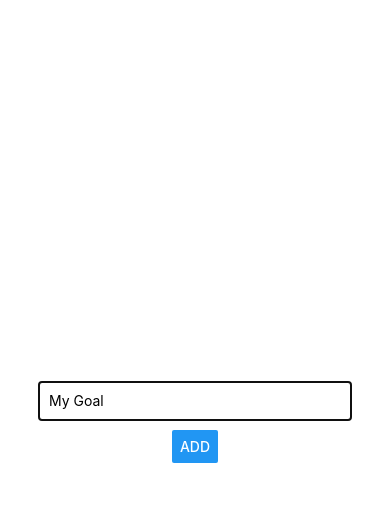
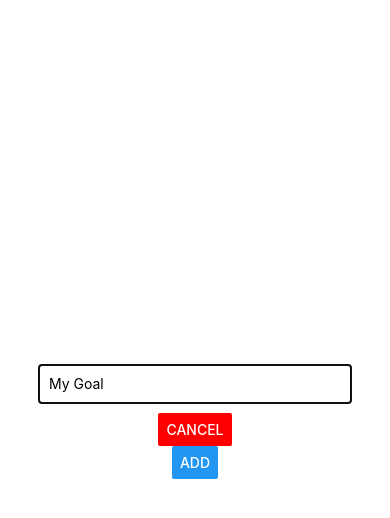
Before and after one commit to OnoprienkoArtem/RN-app-goalsList, a React Native app: screen / in a window 390 px wide. Both pictures are taken after a click on the button "ADD NEW GOAL". Shown: the top 518 px of the page. Built offline with nearby package versions, Linux system fonts and the light colour scheme.

Commit message:
clear input field after add

```diff
--- a/components/GoalInput.js
+++ b/components/GoalInput.js
@@ -6,6 +6,11 @@
 
     const goalInputHandler = enteredText => {
         setEnteredGoal(enteredText);
+    };
+
+    const addGoalHandler = () => {
+        props.onAddGoal(enteredGoal);
+        setEnteredGoal('');
     };
 
     return (
@@ -17,7 +22,8 @@
                     onChangeText={goalInputHandler}
                     value={enteredGoal}
                 />
-                <Button title="ADD" onPress={props.onAddGoal.bind(this, enteredGoal)} />
+                <Button title="CANCEL" color="red" />
+                <Button title="ADD" onPress={addGoalHandler} />
             </View>
         </Modal>
     )
```
